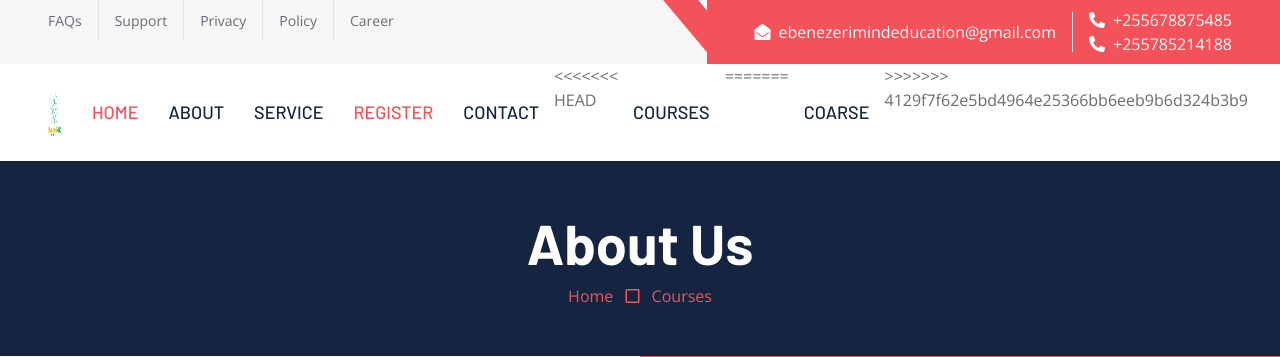
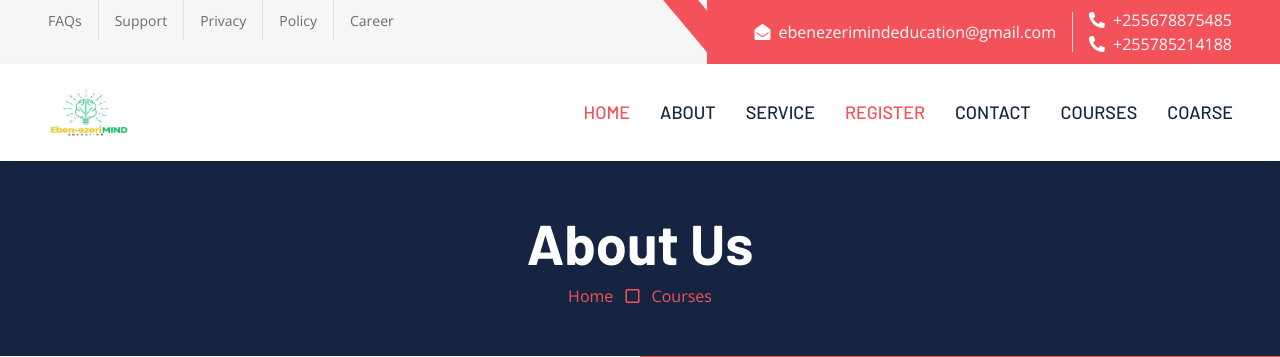
Before and after one commit to Barackwilliam/ebenezeri, a Django app: template apps/templates/about.html in a window 1280 px wide. Shown: the top 357 px of the page. Run offline with Django 3.2, Linux system fonts and the light colour scheme; the template is opened without the code that fills it, so the values that code supplies are empty; some libraries are stand-ins or nearby versions.

Commit message:
Update base.html

```diff
--- a/apps/templates/base.html
+++ b/apps/templates/base.html
@@ -90,11 +90,9 @@
 
                     </div>
                     <a href="{% url 'contact' %}" class="nav-item nav-link">Contact</a>
-<<<<<<< HEAD
                     <a href="{% url 'kozi' %}" class="nav-item nav-link">Courses</a>
-=======
                     <a href="{% url 'kozi' %}" class="nav-item nav-link">Coarse</a>
->>>>>>> 4129f7f62e5bd4964e25366bb6eeb9b6d324b3b9
+
 
                 </div>
             </div>
```
